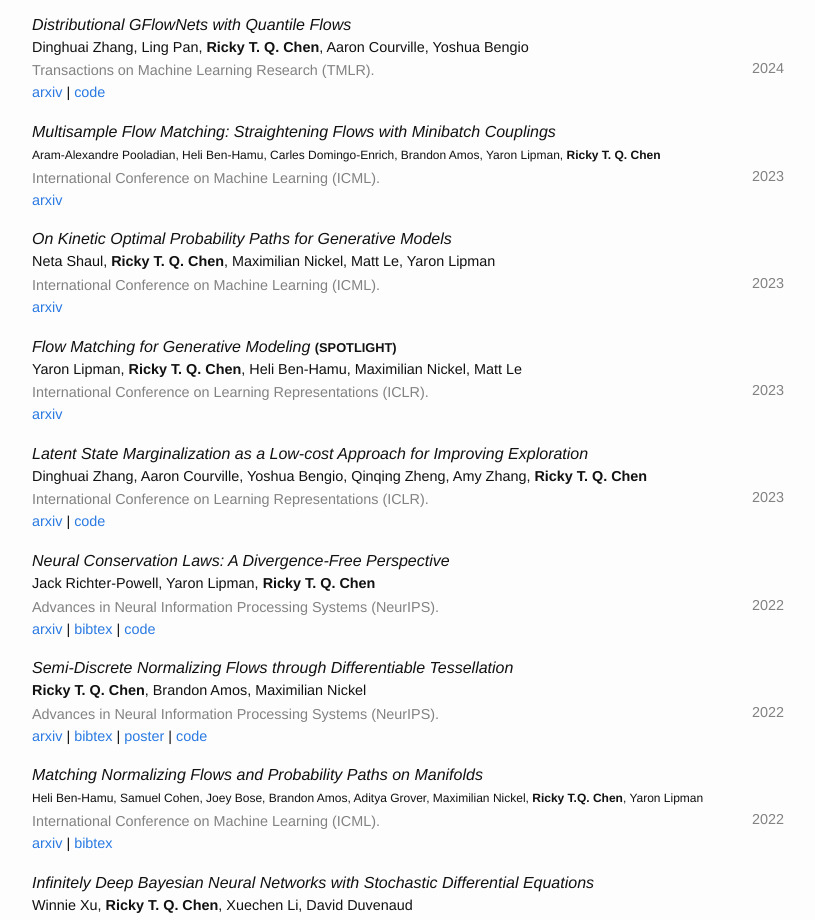
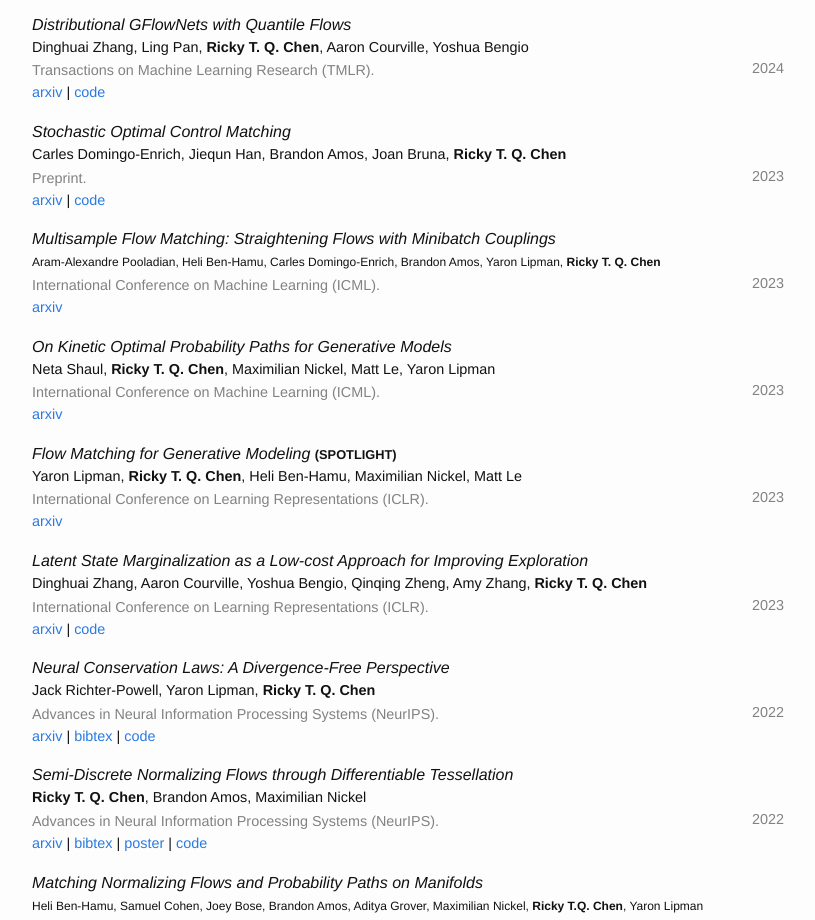
Before and after one commit to rtqichen/rtqichen.github.io, a plain HTML site: page index.html in a window 1280 px wide. Shown: the part 878-1798 px from the top of the page, without its empty margins (232-1047 px from the left). Drawn offline with Linux system fonts and the light colour scheme.

Commit message:
add SOCM

```diff
--- a/index.html
+++ b/index.html
@@ -174,6 +174,19 @@
               <span class="links">
                 <a href="https://arxiv.org/abs/2302.05793">arxiv</a> |
                 <a href="https://github.com/zdhNarsil/Distributional-GFlowNets">code</a>
+              </span>
+            </li>
+
+            <li class="article">
+              <span class="title">
+                Stochastic Optimal Control Matching
+              </span>
+              <span class="authors">Carles Domingo-Enrich, Jiequn Han, Brandon Amos, Joan Bruna, <strong>Ricky T. Q. Chen</strong></span>
+              <span class="journal-info">Preprint.</span>
+              <span class="year">2023</span>
+              <span class="links">
+                <a href="https://arxiv.org/abs/2312.02027">arxiv</a> |
+                <a href="https://github.com/facebookresearch/SOC-matching">code</a>
               </span>
             </li>
 
```
